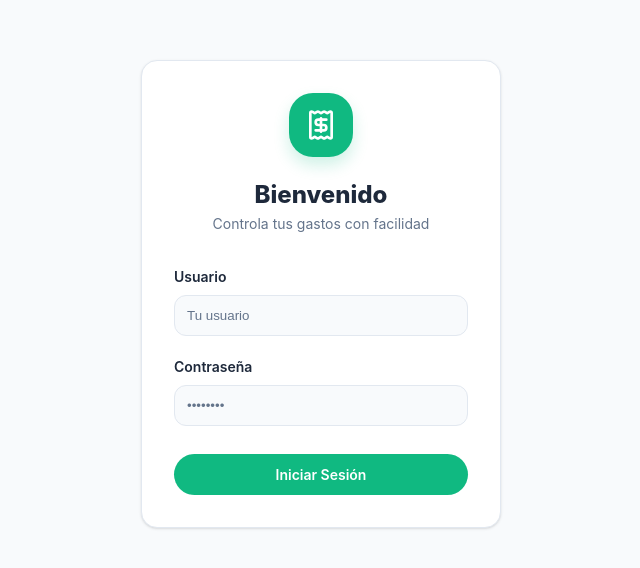
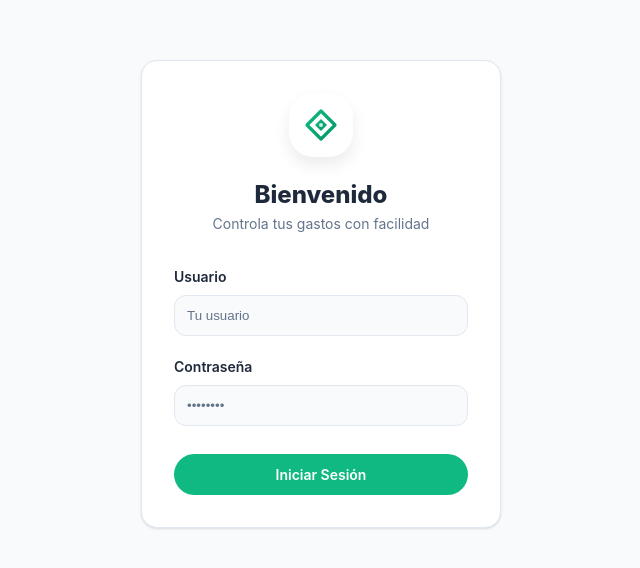
Before and after one commit to sbolivar04/gestion-gastos, a React (Vite) app: page / in a window 1280 px wide. Shown: the part 106-674 px from the top of the page, without its empty margins (319-959 px from the left). Built offline with nearby package versions, Linux system fonts and the light colour scheme; no server answers.

Commit message:
Actualizacion de logo Nexus en inicio de sesion y eliminacion de referencias a Vite

```diff
--- a/src/vistas/LoginForm.tsx
+++ b/src/vistas/LoginForm.tsx
@@ -1,6 +1,7 @@
 import { useState } from 'react';
 import { supabase } from '../lib/supabase';
-import { Receipt } from 'lucide-react';
+// Eliminado Receipt
+
 
 const LoginForm = () => {
     const [username, setUsername] = useState('');
@@ -21,8 +22,8 @@ const LoginForm = () => {
         <div style={{ display: 'flex', justifyContent: 'center', alignItems: 'center', height: '100vh', padding: '24px', background: 'var(--bg)' }}>
             <div className="card fade-in" style={{ width: '100%', maxWidth: '360px', padding: '32px' }}>
                 <div style={{ textAlign: 'center', marginBottom: '32px' }}>
-                    <div style={{ width: '64px', height: '64px', background: 'var(--primary)', borderRadius: '24px', margin: '0 auto 20px', display: 'flex', alignItems: 'center', justifyContent: 'center', color: 'white', boxShadow: '0 8px 16px rgba(16, 185, 129, 0.2)' }}>
-                        <Receipt size={32} />
+                    <div style={{ width: '64px', height: '64px', background: 'white', borderRadius: '24px', margin: '0 auto 20px', display: 'flex', alignItems: 'center', justifyContent: 'center', boxShadow: '0 8px 16px rgba(0, 0, 0, 0.08)', padding: '12px' }}>
+                        <img src="/logo-nexus.svg" alt="Nexus Logo" style={{ width: '100%', height: '100%', objectFit: 'contain' }} />
                     </div>
                     <h2 style={{ fontSize: '24px', fontWeight: '800' }}>Bienvenido</h2>
                     <p style={{ color: 'var(--text-muted)', fontSize: '14px' }}>Controla tus gastos con facilidad</p>
```
